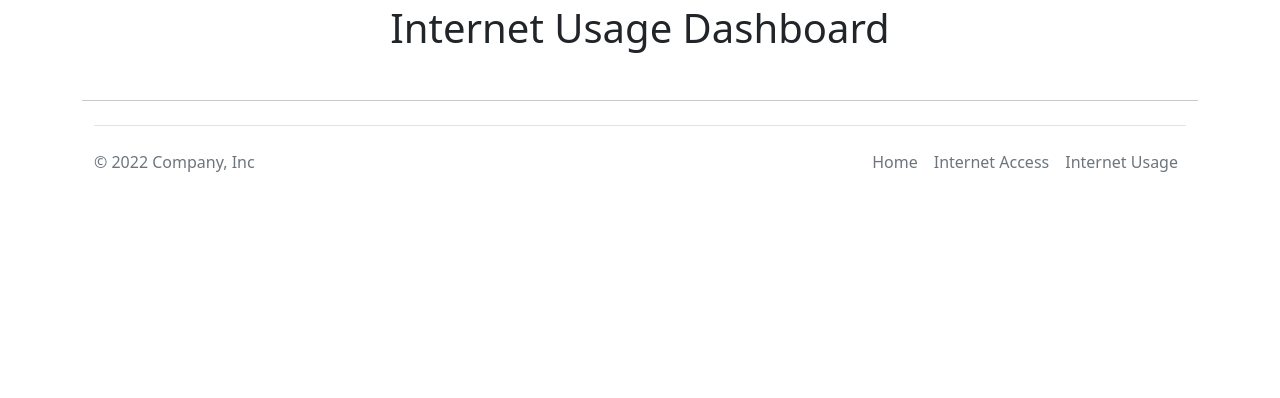
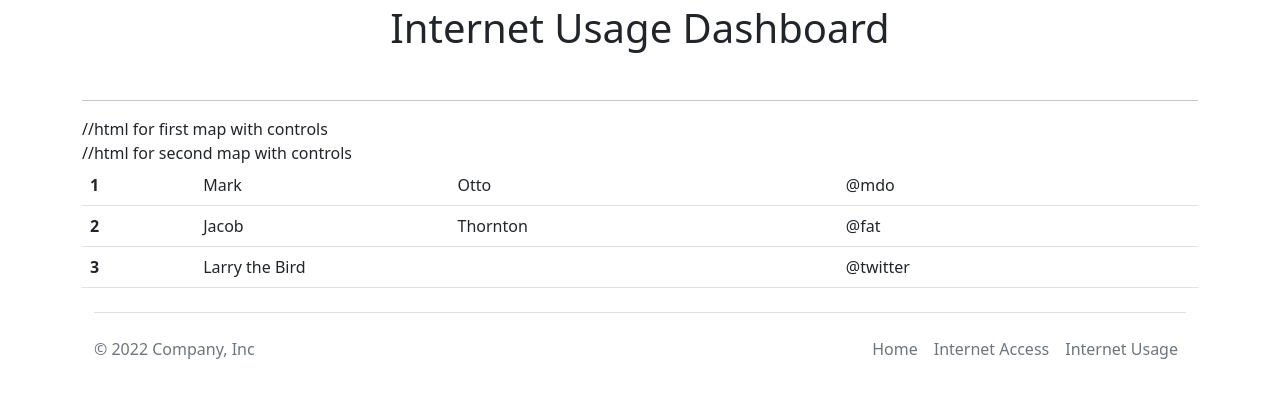
Before and after one commit to khadra1/Global-Connectivity, a Flask app: template scripts/templates/usage.html in a window 1280 px wide. Shown: the part 56-454 px from the top of the page. Run offline with Flask 2, Linux system fonts and the light colour scheme; the template is opened without the code that fills it, so the values that code supplies are empty; some libraries are stand-ins or nearby versions.

Commit message:
submit button edited, data added

```diff
--- a/scripts/app.py
+++ b/scripts/app.py
@@ -9,34 +9,61 @@ def home():
     if request.method == "GET":
         return render_template("home.html")
 
+# @app.route("/internet-access", methods =["GET", "POST"])
+# def plot_chart():
+#     if request.method == "POST":
+#         filter1 = request.form.get("filter1")
+#         filter2 = request.form.get("filter2")
+#         data = load_data(filter1,filter2)
+
+#         return render_template("access.html", data=data)
+
+#     if request.method == "GET":
+#         data = load_data('Fixed broadband subscriptions','Zimbabwe')
+#         return render_template("access.html", data=data)
+
+
+f = []
+f.append("Secure Internet servers")
+f.append("Albania")
 @app.route("/internet-access", methods =["GET", "POST"])
-def plot_countries_chart():
+def plot_chart():
     if request.method == "POST":
-        filter1 = request.form.get("filter1")
-        filter2 = request.form.get("filter2")
-        data = load_data(filter1,filter2)
+        if "filter1" not in request.form:
+            filter2 = request.form.get("filter2")
+            f[1] = filter2
+            data = load_data(f[0],filter2)
+        elif "filter2" not in request.form:
+            filter1 = request.form.get("filter1")
+            data = load_data(filter1, f[1])
+        else:
+            filter1 = request.form.get("filter1")
+            f[0] = filter1
+            filter2 = request.form.get("filter2")
+            data = load_data(filter1,filter2)
         return render_template("access.html", data=data)
 
     if request.method == "GET":
         data = load_data('Fixed broadband subscriptions','Zimbabwe')
         return render_template("access.html", data=data)
 
+
+# def plot_world_map():
+#      if request.method == "POST":
+#         filter1 = request.form.get("filter1")
+#         data = load_data(filter1)
+#         return render_template("access.html", data=data)
+
+#      if request.method == "GET":
+#         data = load_data('Fixed broadband subscriptions')
+#         # Save the cleaned data to the database
+#         return render_template("access.html", data=data)
+
+
 @app.route("/internet-usage", methods =["GET"])
 def usage():
     if request.method == "GET":
         return render_template("usage.html")
 
-# @app.route("/internet-usage", methods =["GET", "POST"])
-# def plot_chartV2():
-#     if request.method == "POST":
-#         filter1 = request.form.get("filter1")
-#         filter2 = request.form.get("filter2")
-#         data = load_data(filter1,filter2)
-#         return render_template("usage.html", data=data)
-
-#     if request.method == "GET":
-#         data = load_data('Fixed broadband subscriptions','Zimbabwe')
-#         return render_template("usage.html", data=data)
-
 if __name__ == "__main__":
     app.run(debug=True)
--- a/scripts/static/css/style.css
+++ b/scripts/static/css/style.css
@@ -97,5 +97,9 @@ width: 31%;
 }
 
 .container h1{
-    MARGIN-TOP: 60PX;
+    margin-top: 60PX;
 }
+
+#myButtons button {
+    border: 1px solid white;
+}
--- a/scripts/static/js/app.js
+++ b/scripts/static/js/app.js
@@ -4,8 +4,8 @@ let title = allData.filter1;
 let trace1 = {
   x: allData.x,
   y: allData.y,
-  marker:{color: '#004c6d'},
-  type: 'bar'
+  marker: { color: "#004c6d" },
+  type: "bar",
 };
 let data = [trace1];
 let layout = {
@@ -15,318 +15,411 @@ let layout = {
     r: 50,
     b: 60,
     t: 50,
-    pad: 4
-    }
+    pad: 4,
+  },
 };
 Plotly.newPlot("plot", data, layout);
 
-function countDigits(number){
+function countDigits(number) {
   return parseInt(number).toString().length;
 }
 
 // World map
 async function drawChart(data1, year) {
-  console.log("data1=", data1)
+  console.log("data1=", data1);
   let avg = 0;
-  data1.forEach(elem=>avg+=countDigits(elem.value))
+  data1.forEach((elem) => (avg += countDigits(elem.value)));
   //10,20,30,40
   //total number of element -> average length of digits = 2
   avg = parseInt(avg / data1.length);
-  console.log("average ",avg)
+  console.log("average ", avg);
   const topology = await fetch(
-    'https://code.highcharts.com/mapdata/custom/world.topo.json'
-  ).then(response => response.json());
-  let factor = Math.pow(10,avg); // 0 -> 100,
-  return Highcharts.mapChart('container-map', {
+    "https://code.highcharts.com/mapdata/custom/world.topo.json"
+  ).then((response) => response.json());
+  let factor = Math.pow(10, avg); // 0 -> 100,
+  return Highcharts.mapChart("container-map", {
     chart: {
       map: topology,
-      borderWidth: 1,
+      borderWidth: 0,
       height: 490,
     },
 
-    colors: [ '#c1e7ff','#a3cbe5','#86b0cc','#6996b3','#4c7c9b','#2d6484',
-    '#004c6d'],
+    colors: [
+      "#c1e7ff",
+      "#a3cbe5",
+      "#86b0cc",
+      "#6996b3",
+      "#4c7c9b",
+      "#2d6484",
+      "#004c6d",
+    ],
 
     title: {
-      text: title + " " + year
+      text: title + " " + year,
     },
 
     mapNavigation: {
-      enabled: true
+      enabled: true,
     },
 
     legend: {
       title: {
-        text: '',
+        text: "",
         style: {
-          color: ( // theme
-            Highcharts.defaultOptions &&
+          color:
+            // theme
+            (Highcharts.defaultOptions &&
               Highcharts.defaultOptions.legend &&
               Highcharts.defaultOptions.legend.title &&
               Highcharts.defaultOptions.legend.title.style &&
-            Highcharts.defaultOptions.legend.title.style.color
-          ) || 'black'
-        }
+              Highcharts.defaultOptions.legend.title.style.color) ||
+            "black",
         },
-      align: 'left',
-      verticalAlign: 'bottom',
+      },
+      align: "left",
+      verticalAlign: "bottom",
       floating: true,
-      layout: 'vertical',
+      layout: "vertical",
       valueDecimals: 0,
-      backgroundColor: ( // theme
-        Highcharts.defaultOptions &&
+      backgroundColor:
+        // theme
+        (Highcharts.defaultOptions &&
           Highcharts.defaultOptions.legend &&
-        Highcharts.defaultOptions.legend.backgroundColor
-      ) || 'rgba(255, 255, 255, 0.85)',
+          Highcharts.defaultOptions.legend.backgroundColor) ||
+        "rgba(255, 255, 255, 0.85)",
       symbolRadius: 0,
-      symbolHeight: 14
+      symbolHeight: 14,
     },
 
     colorAxis: {
-      dataClassColor: 'category',
-      dataClasses: [{
-        to: factor*2
-      }, {
-        from: factor*2,
-        to: factor*4
-      }, {
-        from: factor*4,
-        to: factor*6
-      }, {
-        from: factor*6,
-        to: factor*8
-      }, {
-        from: factor*8,
-        to: factor*10
-      }, {
-        from: factor*10
-      }]
+      dataClassColor: "category",
+      dataClasses: [
+        {
+          to: factor * 2,
+        },
+        {
+          from: factor * 2,
+          to: factor * 4,
+        },
+        {
+          from: factor * 4,
+          to: factor * 6,
+        },
+        {
+          from: factor * 6,
+          to: factor * 8,
+        },
+        {
+          from: factor * 8,
+          to: factor * 10,
+        },
+        {
+          from: factor * 10,
+        },
+      ],
     },
 
-    series: [{
+    series: [
+      {
         data: data1,
-      joinBy: ['iso-a3', 'code'],
+        joinBy: ["iso-a3", "code"],
         animation: true,
-      name: '',
+        name: "",
         states: {
           hover: {
-          color: '#a4edba'
-        }
+            color: "#a4edba",
+          },
         },
         tooltip: {
-        valueSuffix: ''
+          valueSuffix: "",
         },
-      shadow: false
-    }]
+        shadow: false,
+      },
+    ],
   });
-};
+}
 
-
-const yearsRange = [2005, 2006, 2007, 2008, 2009, 2010, 2011, 2012, 2013, 2014, 2015, 2016, 2017, 2018, 2019, 2020, 2021];
-const differentDataKeys = Object.keys(allData.tracedata)
+const yearsRange = [
+  2005, 2006, 2007, 2008, 2009, 2010, 2011, 2012, 2013, 2014, 2015, 2016, 2017,
+  2018, 2019, 2020, 2021,
+];
+const differentDataKeys = Object.keys(allData.tracedata);
 
 function printBtn() {
-  var myButtons=document.getElementById("myButtons");
+  var myButtons = document.getElementById("myButtons");
   for (var i = 0; i < differentDataKeys.length; i++) {
-    var temp=document.createElement("button");
-    temp.innerHTML=differentDataKeys[i];
-    temp.setAttribute("value",differentDataKeys[i])
-    temp.setAttribute("onClick","drawLineChart(this.value)")
+    var temp = document.createElement("button");
+    temp.innerHTML = differentDataKeys[i];
+    temp.setAttribute("value", differentDataKeys[i]);
+    temp.setAttribute("onClick", "drawLineChart(this.value, this.id)");
+    temp.classList.add("btn");
+    temp.classList.add("internetBtn");
+    id = `btn${i}`;
+    temp.id = id;
+    temp.classList.add("btn-secondary");
     myButtons.appendChild(temp);
   }
 }
-printBtn()
+
+printBtn();
 drawLineChart("Fixed-telephone subscriptions");
-function drawLineChart(dataType) {
+function drawLineChart(dataType, btnId) {
   let traceAfrica = {
     x: yearsRange,
     y: allData.tracedata[dataType].Africa,
-    mode: 'lines+markers',
+    mode: "lines+markers",
     connectgaps: true,
     name: "Africa",
-    marker:{
-      color: '#004c6d',
-      width: 0.2
-    }
+    marker: {
+      color: "#004c6d",
+      width: 0.2,
+    },
   };
 
   let traceAmericas = {
     x: yearsRange,
     y: allData.tracedata[dataType].Americas,
-    mode: 'lines+markers',
+    mode: "lines+markers",
     connectgaps: true,
     name: "Americas",
-    marker:{
-      color: '#2b6989',
-      width: 0.2
-    }
+    marker: {
+      color: "#2b6989",
+      width: 0.2,
+    },
   };
 
   let traceArabStates = {
     x: yearsRange,
     y: allData.tracedata[dataType].ArabStates,
-    mode: 'lines+markers',
+    mode: "lines+markers",
     connectgaps: true,
     name: "ArabStates",
-    marker:{
-      color: '#4a86a5',
-      width: 0.2
-    }
+    marker: {
+      color: "#4a86a5",
+      width: 0.2,
+    },
   };
 
   let traceAsiaPacific = {
     x: yearsRange,
     y: allData.tracedata[dataType]["Asia-Pacicific"],
-    mode: 'lines+markers',
+    mode: "lines+markers",
     connectgaps: true,
     name: "AsiaPacific",
-    marker:{
-      color: '#68a6c3',
-      width: 0.2
-    }
+    marker: {
+      color: "#68a6c3",
+      width: 0.2,
+    },
   };
   let traceCIS = {
     x: yearsRange,
     y: allData.tracedata[dataType].CIS,
-    mode: 'lines+markers',
+    mode: "lines+markers",
     connectgaps: true,
     name: "CIS",
-    marker:{
-      color: '#86c6e1',
-      width: 0.2
-    }
+    marker: {
+      color: "#86c6e1",
+      width: 0.2,
+    },
   };
 
   let traceEurope = {
     x: yearsRange,
     y: allData.tracedata[dataType].Europe,
-    mode: 'lines+markers',
+    mode: "lines+markers",
     connectgaps: true,
     name: "Europe",
-    marker:{
-      color: '#a6e7ff',
-      width: 0.2
-    }
+    marker: {
+      color: "#a6e7ff",
+      width: 0.2,
+    },
   };
 
-  let regionData = [traceAfrica, traceAmericas, traceArabStates, traceAsiaPacific, traceCIS, traceEurope];
+  let regionData = [
+    traceAfrica,
+    traceAmericas,
+    traceArabStates,
+    traceAsiaPacific,
+    traceCIS,
+    traceEurope,
+  ];
 
   var layoutRegion = {
     title: dataType,
-    showlegend: true
+    showlegend: true,
   };
 
-  Plotly.newPlot('line-chart', regionData, layoutRegion);
-};
+  Plotly.newPlot("line-chart", regionData, layoutRegion);
+  updateColor(btnId);
+}
 
+function updateColor(id) {
+  var internetBtns = document.getElementsByClassName("internetBtn");
+  for (var i = 0; i < internetBtns.length; i++) {
+    internetBtns[i].classList.remove("btn-primary");
+    internetBtns[i].classList.add("btn-secondary");
+  }
+  // btn = document.getElementById(id);
+  // btn.classList.remove("btn-secondary");
+  // btn.classList.add("btn-primary");
+  // console.log(internetBtns);
+}
 
-function update_slider_value(x)
-{
- document.getElementById("show_slider_value").innerHTML=x;
-};
+function update_slider_value(x) {
+  document.getElementById("show_slider_value").innerHTML = x;
+}
 
-
-let titleGender = 'Percentage of individuals using the Internet, by sex'
-let genderData = JSON.parse(allData.genderData)
+function demo_charts() {}
+let titleGender = "Percentage of individuals using the Internet, by sex";
+let genderData = JSON.parse(allData.genderData);
 
 let values = Object.values(genderData);
 
-
 // Percentage of individuals using the Internet, by Gender
 let genderTrace1 = {
-  x: ['World', 'Africa', 'Americas', 'Arab States', 'Asia-Pacific', 'CIS', 'Europe'],
-  y: values.map(each=>each['% Total 2020']),
-  marker: {color:'#004c6d'
-},
-  name: '% Total 2020',
-  type: 'bar'
+  x: [
+    "World",
+    "Africa",
+    "Americas",
+    "Arab States",
+    "Asia-Pacific",
+    "CIS",
+    "Europe",
+  ],
+  y: values.map((each) => each["% Total 2020"]),
+  marker: { color: "#004c6d" },
+  name: "% Total 2020",
+  type: "bar",
 };
 
 let genderTrace2 = {
-  x: ['World', 'Africa', 'Americas', 'Arab States', 'Asia-Pacific', 'CIS', 'Europe'],
-  y: values.map(each=>each['% Female 2020']),
-  marker: {color: '#6996b3'
-},
-  name: '% Female 2020',
-  type: 'bar'
+  x: [
+    "World",
+    "Africa",
+    "Americas",
+    "Arab States",
+    "Asia-Pacific",
+    "CIS",
+    "Europe",
+  ],
+  y: values.map((each) => each["% Female 2020"]),
+  marker: { color: "#6996b3" },
+  name: "% Female 2020",
+  type: "bar",
 };
 
 let genderTrace3 = {
-  x: ['World', 'Africa', 'Americas', 'Arab States', 'Asia-Pacific', 'CIS', 'Europe'],
-  y: values.map(each=>each['% Male 2020']),
-  marker: {color: '#c1e7ff'
-},
-  name: '% Male 2020',
-  type: 'bar'
+  x: [
+    "World",
+    "Africa",
+    "Americas",
+    "Arab States",
+    "Asia-Pacific",
+    "CIS",
+    "Europe",
+  ],
+  y: values.map((each) => each["% Male 2020"]),
+  marker: { color: "#c1e7ff" },
+  name: "% Male 2020",
+  type: "bar",
 };
 
+let dataGender = [genderTrace1, genderTrace2, genderTrace3];
 
-let dataGender = [genderTrace1,genderTrace2,genderTrace3];
-
-let layoutGender = {barmode: 'group',
+let layoutGender = {
+  barmode: "group",
   showlegend: true,
-legend: {orientation: 'h',
+  legend: {
+    orientation: "h",
     xanchor: "center",
     yanchor: "bottom",
     y: 1.0,
-		x: 0.5},
+    x: 0.5,
+  },
   margin: {
     l: 50,
     r: 50,
     b: 60,
     t: 50,
-  pad: 4
-}
-}
+    pad: 4,
+  },
+};
 
-Plotly.newPlot('gender-plot', dataGender, layoutGender);
+console.log("before");
+Plotly.newPlot("gender-plot", dataGender, layoutGender);
+console.log("after");
+alert("ey");
 
-let ageData = JSON.parse(allData.ageData)
+let ageData = JSON.parse(allData.ageData);
 values = Object.values(ageData);
 // Percentage of individuals using the Internet, by Age
 let ageTrace1 = {
-  x: ['World', 'Africa', 'Americas', 'Arab States', 'Asia-Pacific', 'CIS', 'Europe'],
-  y: values.map(each=>each['% Total 2020']),
-  marker: {color:'#004c6d'
-},
-  name: '% Total 2020',
-  type: 'bar'
+  x: [
+    "World",
+    "Africa",
+    "Americas",
+    "Arab States",
+    "Asia-Pacific",
+    "CIS",
+    "Europe",
+  ],
+  y: values.map((each) => each["% Total 2020"]),
+  marker: { color: "#004c6d" },
+  name: "% Total 2020",
+  type: "bar",
 };
 
 let ageTrace2 = {
-  x: ['World', 'Africa', 'Americas', 'Arab States', 'Asia-Pacific', 'CIS', 'Europe'],
-  y: values.map(each=>each['% Youth(15-24) 2020']),
-  marker: {color:'#6996b3'
-},
-  name: '% Youth(15-24) 2020',
-  type: 'bar'
+  x: [
+    "World",
+    "Africa",
+    "Americas",
+    "Arab States",
+    "Asia-Pacific",
+    "CIS",
+    "Europe",
+  ],
+  y: values.map((each) => each["% Youth(15-24) 2020"]),
+  marker: { color: "#6996b3" },
+  name: "% Youth(15-24) 2020",
+  type: "bar",
 };
 
 let ageTrace3 = {
-  x: ['World', 'Africa', 'Americas', 'Arab States', 'Asia-Pacific', 'CIS', 'Europe'],
-  y: values.map(each=>each['% Rest of Population 2020']),
-  marker: {color:'#c1e7ff'
-},
-  name: '% Rest of Population 2020',
-  type: 'bar'
+  x: [
+    "World",
+    "Africa",
+    "Americas",
+    "Arab States",
+    "Asia-Pacific",
+    "CIS",
+    "Europe",
+  ],
+  y: values.map((each) => each["% Rest of Population 2020"]),
+  marker: { color: "#c1e7ff" },
+  name: "% Rest of Population 2020",
+  type: "bar",
 };
 
 let dataAge = [ageTrace1, ageTrace2, ageTrace3];
 
-let layoutAge = {barmode: 'group',
+let layoutAge = {
+  barmode: "group",
   showlegend: true,
-legend: {orientation: 'h',
+  legend: {
+    orientation: "h",
     xanchor: "center",
     yanchor: "bottom",
     y: 1.0,
-x: 0.5},
+    x: 0.5,
+  },
   margin: {
     l: 50,
     r: 50,
     b: 60,
     t: 50,
-pad: 4
-}
-}
+    pad: 4,
+  },
+};
 
-Plotly.newPlot('age-plot', dataAge, layoutAge);
+Plotly.newPlot("age-plot", dataAge, layoutAge);
--- a/scripts/templates/usage.html
+++ b/scripts/templates/usage.html
@@ -14,9 +14,7 @@
         crossorigin="anonymous"></script>
     <script src="https://cdn.plot.ly/plotly-latest.min.js"></script>
     <script src="https://ajax.googleapis.com/ajax/libs/jquery/3.6.0/jquery.min.js"></script>
-    <!-- <script type="text/javascript">
-      let allData = {{ data| tojson }};
-  </script> -->
+
     <link rel="stylesheet" href="../../static/css/style.css">
     <link rel="stylesheet" href="https://cdn.jsdelivr.net/npm/bootstrap@5.2.0-beta1/dist/css/bootstrap.min.css">
 
@@ -44,10 +42,36 @@
       </nav>
     <div class="container">
     <h1 class="text-center mb-5">Internet Usage Dashboard</h1>
-
     <hr>
 
+    <table class="table">
 
+      <tbody>
+        <tr>
+          <th scope="row">1</th>
+          <td>Mark</td>
+          <td>Otto</td>
+          <td>@mdo</td>
+        </tr>
+        <tr>
+          <div id="firstMapContainer">
+            //html for first map with controls
+           </div>
+           <div id="secondMapContainer">
+           //html for second map with controls
+           </div>
+          <th scope="row">2</th>
+          <td>Jacob</td>
+          <td>Thornton</td>
+          <td>@fat</td>
+        </tr>
+        <tr>
+          <th scope="row">3</th>
+          <td colspan="2">Larry the Bird</td>
+          <td>@twitter</td>
+        </tr>
+      </tbody>
+    </table>
 
       <div class="container">
         <footer class="d-flex flex-wrap justify-content-between align-items-center py-3 my-4 border-top">
```
Also changed, not shown: scripts/main.py (+17 -0 lines), scripts/templates/access.html (+11 -7 lines), 4 other files. Lines whose indentation alone changed are shown as unchanged.
